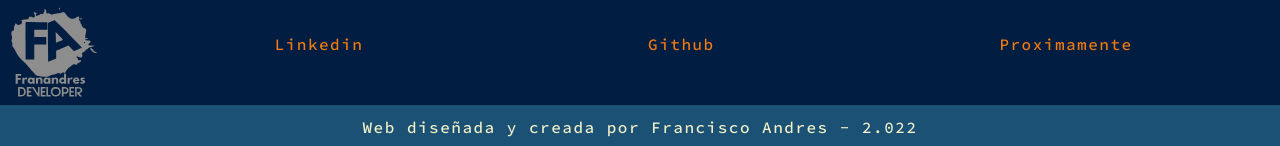
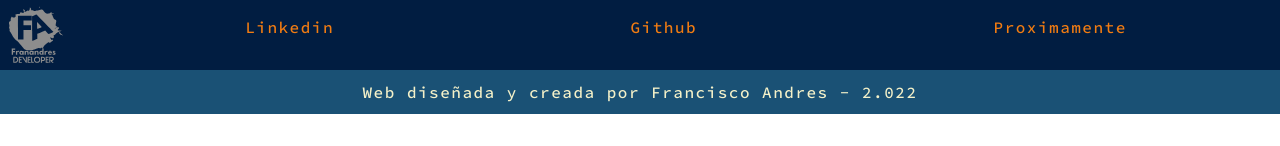
Before and after one commit to courfedra/mi-page, a React (Vite) app: page / in a window 1280 px wide. Shown: the part 3548-3694 px from the top of the page. After the commit the page ends 3662 px from the top, so only its background shows below. Built offline with nearby package versions, Linux system fonts and the light colour scheme; no server answers; the database is empty.

Commit message:
Text align in footer and resize footer img

```diff
--- a/src/components/Footer.jsx
+++ b/src/components/Footer.jsx
@@ -32,7 +32,7 @@ const Pie = styled.main`
     display: flex;
     justify-content: space-between;
     img{
-        width: 7.5%;
+        width: 60px;
         filter: grayscale(1);
         transition: all .25s ease-in-out;
         &:hover{
@@ -66,6 +66,8 @@ const CopyRigth=styled.div`
     letter-spacing: 1.5px;
     display: flex;
     justify-content: center;
+    align-items: center;
+    text-align: center;
     color: ${Theme.colorTxt};
     background-color: ${Theme.colorLineaBorde};
 `
```
